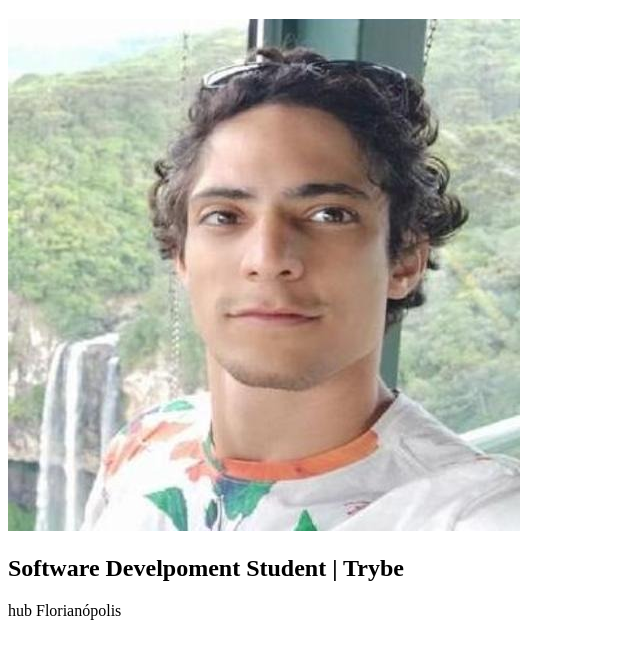
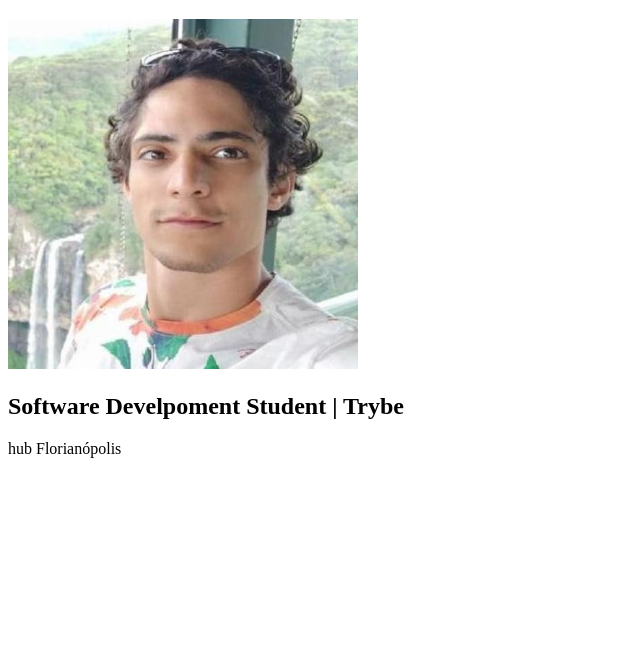
Before and after one commit to danielPantalena/danielpantalena.github.io, a plain HTML site: page index.html in a window 1280 px wide. Shown: the part 61-720 px from the top of the page, without its empty margins (0-640 px from the left). Drawn offline with Linux system fonts and the light colour scheme.

Commit message:
Ajust photo and head title

```diff
--- a/index.html
+++ b/index.html
@@ -3,12 +3,12 @@
 <head>
     <meta charset="UTF-8">
     <meta name="viewport" content="width=device-width, initial-scale=1.0">
-    <title>Document</title>
+    <title>danielPantalena</title>
 </head>
 <body>
     <h1>Daniel Pantalena</h1>
 
-    <img src="./img/minhaFoto.jpeg">
+    <img src="./img/minhaFoto.jpeg" width="350px">
 
     <h2>Software Develpoment Student | Trybe</h2>
     <p>hub Florianópolis</p>
```
